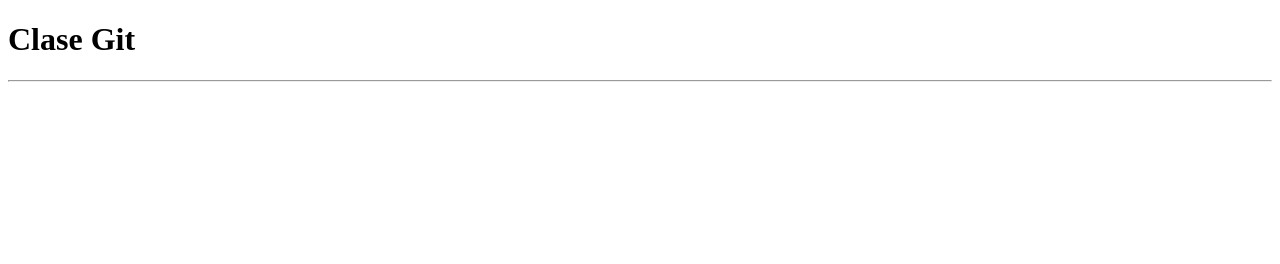
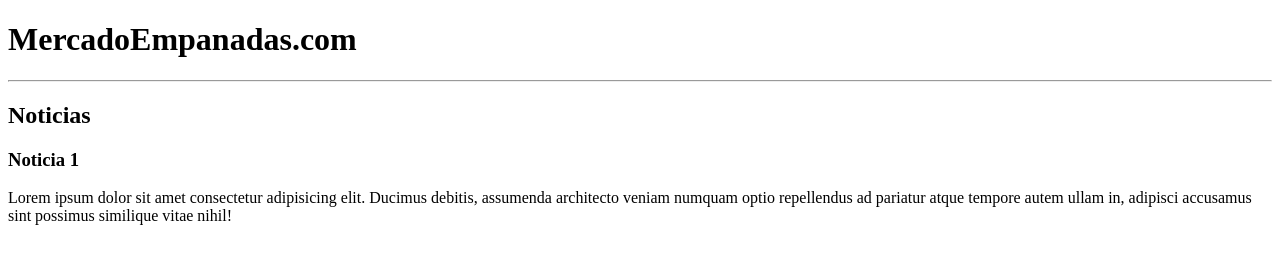
Before and after one commit to mvsanhueza/proyecto-git-clase09, a plain HTML site: page index.html in a window 1280 px wide. Drawn offline with Linux system fonts and the light colour scheme.

Commit message:
Se trabajo en main

```diff
--- a/index.html
+++ b/index.html
@@ -9,8 +9,18 @@
 </head>
 <body>
     <header>
-        <h1>Clase Git</h1>
+        <h1>MercadoEmpanadas.com</h1>
         <hr>
     </header>
+
+    <main>
+        <section>
+            <h2>Noticias</h2>
+            <article>
+                <h3>Noticia 1</h3>
+                <p>Lorem ipsum dolor sit amet consectetur adipisicing elit. Ducimus debitis, assumenda architecto veniam numquam optio repellendus ad pariatur atque tempore autem ullam in, adipisci accusamus sint possimus similique vitae nihil!</p>
+            </article>
+        </section>
+    </main>
 </body>
 </html>
```
